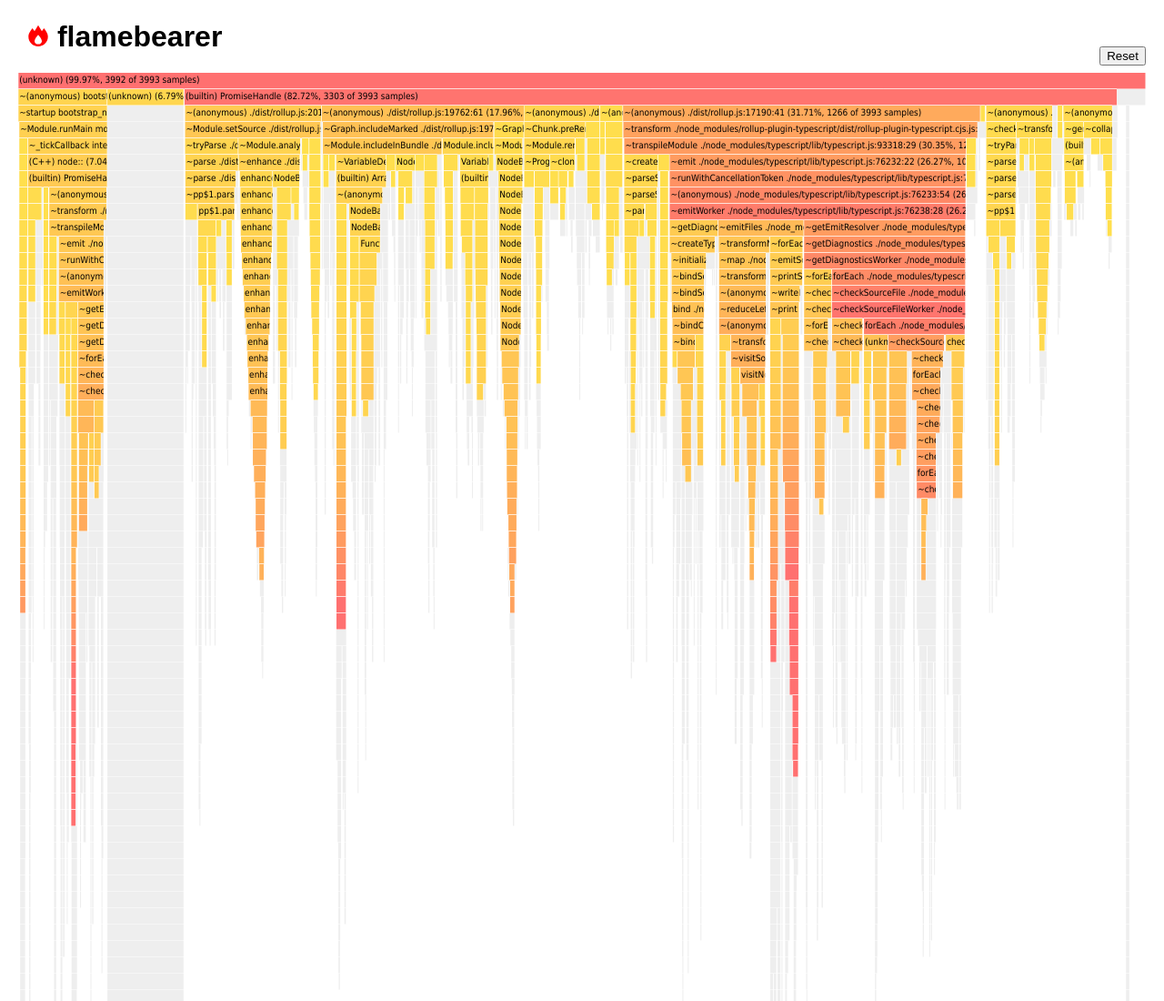
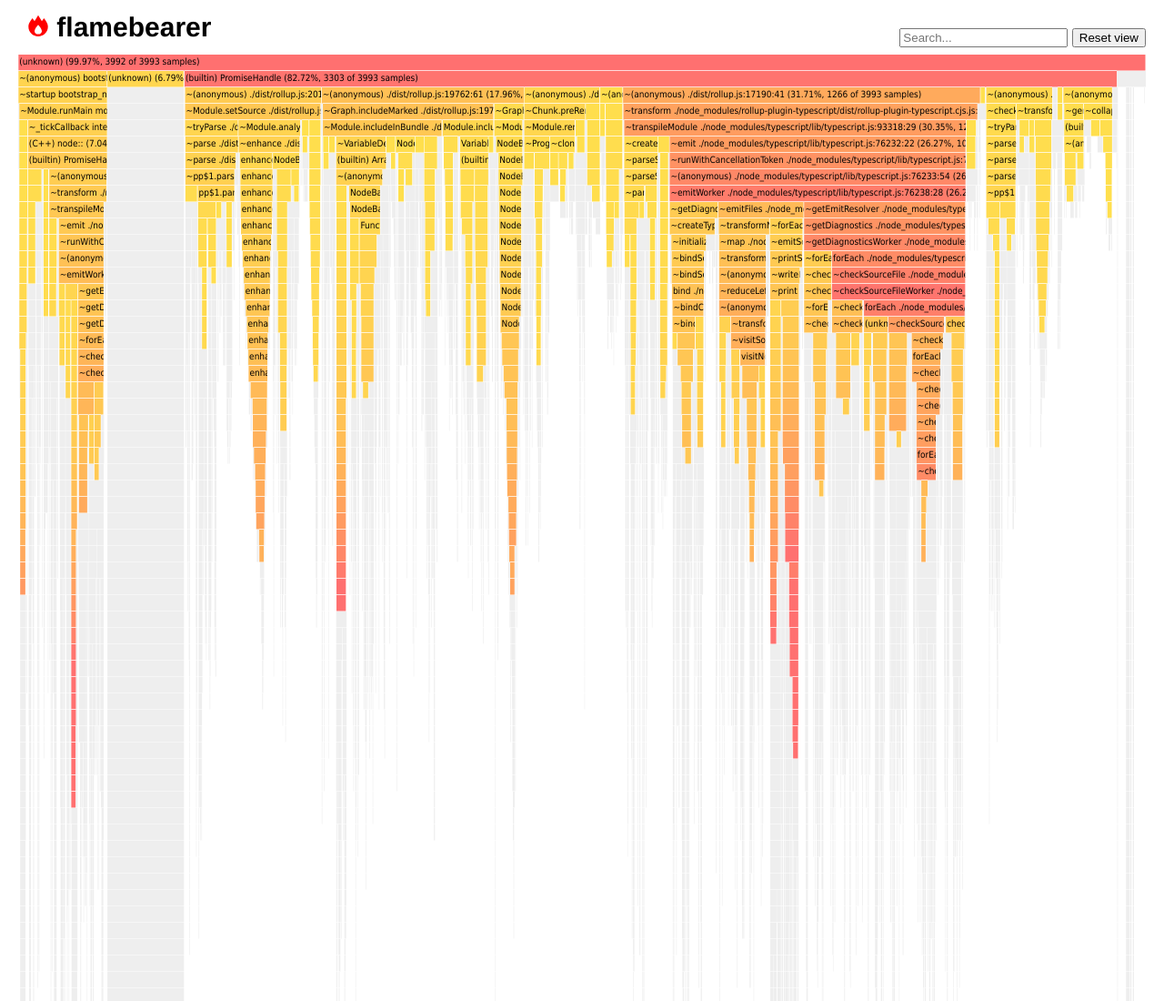
Before and after one commit to mapbox/flamebearer, a website: page examples/rollup.html in a window 1280 px wide. Shown: the top 1100 px of the page at 91% size. Drawn offline with Linux system fonts and the light colour scheme.

Commit message:
update example

```diff
--- a/examples/rollup.html
+++ b/examples/rollup.html
@@ -7,22 +7,28 @@
     html, body { height: 100%; }
     body { font-family: sans-serif; margin: 0; line-height: 1.4; }
     body.hover { background: #cfc; }
-    h1 { margin: 0 30px; line-height: 80px; }
+    h1 { font: bold 30px/60px "Helvetica Neue", sans-serif; margin: 30px 30px 10px; }
+    h1 a { color: black; text-decoration: none; }
+    h1 a:hover { text-decoration: underline; }
+    #fire-icon { fill: red; }
     #intro { margin: 0 30px; }
     #intro p { margin: 0 0 1em; }
-    #fire-icon { fill: red; }
     p.code { color: #444; line-height: 1.2; }
     code span { color: #aaa; }
     #canvas { width: 100%; }
-    #controls { position: absolute; top: 50px; right: 20px; display: none; }
-    #highlight { position: fixed; pointer-events: none; background: #ffffff30;}
+    #controls { position: absolute; top: 30px; right: 20px; display: none; }
+    #highlight { position: fixed; pointer-events: none; background: #ffffff40; }
+    .loaded #intro { display: none; }
+    .loaded h1 { line-height: 60px; margin: 0 30px; }
+    .loaded #controls { display: block; }
 </style>
 </head>
 <body>
 
-<h1><svg id="fire-icon" xmlns:svg="http://www.w3.org/2000/svg" xmlns="http://www.w3.org/2000/svg" xmlns:xlink="http://www.w3.org/1999/xlink" width="24px" height="24px" viewBox="0 0 15 15" style="enable-background:new 0 0 15 15;" xml:space="preserve"><path d="M7.5,0.5L5,4.5l-1.5-2 C2.9452,3.4753,0.8036,5.7924,0.8036,8.3036C0.8036,12.002,3.8017,15,7.5,15s6.6964-2.998,6.6964-6.6964 c0-2.5112-2.1416-4.8283-2.6964-5.8036l-1.5,2L7.5,0.5z M7.5,7c0,0,2.5,2.5618,2.5,4.5c0,0.8371-0.8259,2-2.5,2S5,12.3371,5,11.5 C5,9.6283,7.5,7,7.5,7z"/></svg> flamebearer</h1>
+<h1><svg id="fire-icon" xmlns:svg="http://www.w3.org/2000/svg" xmlns="http://www.w3.org/2000/svg" xmlns:xlink="http://www.w3.org/1999/xlink" width="24px" height="24px" viewBox="0 0 15 15" style="enable-background:new 0 0 15 15;" xml:space="preserve"><path d="M7.5,0.5L5,4.5l-1.5-2 C2.9452,3.4753,0.8036,5.7924,0.8036,8.3036C0.8036,12.002,3.8017,15,7.5,15s6.6964-2.998,6.6964-6.6964 c0-2.5112-2.1416-4.8283-2.6964-5.8036l-1.5,2L7.5,0.5z M7.5,7c0,0,2.5,2.5618,2.5,4.5c0,0.8371-0.8259,2-2.5,2S5,12.3371,5,11.5 C5,9.6283,7.5,7,7.5,7z"/></svg> <a href="https://github.com/mapbox/flamebearer">flamebearer</a></h1>
 <div id="controls">
-    <button id="reset">Reset</button>
+    <input id="search" placeholder="Search..." />
+    <button id="reset">Reset view</button>
 </div>
 <div id="highlight"></div>
 <div id="intro"><!--  --></div>
@@ -32,7 +38,7 @@
 <script>'use strict';
 
 const introEl = document.getElementById('intro');
-const controlsEl = document.getElementById('controls');
+const searchEl = document.getElementById('search');
 const canvas = document.getElementById('canvas');
 const ctx = canvas.getContext('2d');
 
@@ -44,13 +50,14 @@ numTicks = 3993;
 
 let rangeMin = 0;
 let rangeMax = 1;
-let numSkippedLevels = 0;
-let graphWidth, numTicksLeft, numTicksRight, pxPerTick;
+let topLevel = 0;
+let query = '';
+let graphWidth, pxPerTick;
 
 const padding = 20;
 const pxPerLevel = 18;
 const collapseThreshold = 5;
-const hideThreshold = 1;
+const hideThreshold = 0.5;
 const labelThreshold = 20;
 
 if (levels) {
@@ -58,8 +65,7 @@ if (levels) {
 }
 
 function init() {
-    introEl.innerHTML = '';
-    controlsEl.style.display = 'block';
+    document.body.classList.add('loaded');
 
     // delta-decode bar positions
     for (const level of levels) {
@@ -85,29 +91,40 @@ canvas.onclick = (e) => {
     removeHighlight();
 };
 document.getElementById('reset').onclick = () => {
+    searchEl.value = query = '';
     window.location.hash = '';
+    render();
 };
 window.onresize = render;
+
+searchEl.oninput = (e) => {
+    query = e.target.value;
+    render();
+};
 
 function updateFromHash() {
     const [i, j] = window.location.hash.substr(1).split(',').map(Number);
 
     if (!isNaN(i) && !isNaN(j)) {
-        numSkippedLevels = i;
+        topLevel = i;
         rangeMin = levels[i][j] / numTicks;
         rangeMax = (levels[i][j] + levels[i][j + 1]) / numTicks;
     } else {
-        numSkippedLevels = 0;
+        topLevel = 0;
         rangeMin = 0;
         rangeMax = 1;
     }
+}
+
+function tickToX(i) {
+    return (i - numTicks * rangeMin) * pxPerTick + padding;
 }
 
 function render() {
     if (!levels) return;
 
     graphWidth = canvas.width = canvas.clientWidth;
-    canvas.height = pxPerLevel * (levels.length - numSkippedLevels);
+    canvas.height = pxPerLevel * (levels.length - topLevel);
     canvas.style.height = canvas.height + 'px';
 
     if (devicePixelRatio > 1) {
@@ -116,66 +133,63 @@ function render() {
         ctx.scale(2, 2);
     }
 
-    numTicksLeft = numTicks * rangeMin;
-    numTicksRight = numTicks * rangeMax;
-    pxPerTick = (graphWidth - 2 * padding) / (numTicksRight - numTicksLeft);
+    pxPerTick = (graphWidth - 2 * padding) / numTicks / (rangeMax - rangeMin);
 
     ctx.textBaseline = 'middle';
     ctx.font = '10px Tahoma, sans-serif';
     ctx.strokeStyle = 'white';
 
-    for (let i = 0; i < levels.length - numSkippedLevels; i++) {
-        const level = levels[numSkippedLevels + i];
+    for (let i = 0; i < levels.length - topLevel; i++) {
+        const level = levels[topLevel + i];
 
         for (let j = 0; j < level.length; j += 3) {
             const barIndex = level[j];
-            const x = (barIndex - numTicksLeft) * pxPerTick + padding;
+            const x = tickToX(barIndex);
             const y = i * pxPerLevel;
             let numBarTicks = level[j + 1];
 
-            let collapsed = false;
+            const inQuery = query && (names[level[j + 2]].indexOf(query) >= 0) || false;
 
-            if (numBarTicks * pxPerTick <= collapseThreshold) {
-                collapsed = true;
-
+            // merge very small blocks into big "collapsed" ones for performance
+            let collapsed = numBarTicks * pxPerTick <= collapseThreshold;
+            if (collapsed) {
                 while (
                     j < level.length - 3 &&
                     barIndex + numBarTicks === level[j + 3] &&
-                    level[j + 4] * pxPerTick <= collapseThreshold
+                    level[j + 4] * pxPerTick <= collapseThreshold &&
+                    (inQuery === (query && (names[level[j + 5]].indexOf(query) >= 0) || false))
                 ) {
                     j += 3;
                     numBarTicks += level[j + 1];
                 }
             }
 
-            const sw = numBarTicks * pxPerTick - 0.5;
+            const sw = numBarTicks * pxPerTick - (collapsed ? 0 : 0.5);
+            const sh = pxPerLevel - 0.5;
 
-            if (x < padding) continue;
-            if (x + sw + padding > graphWidth) continue;
-            if (sw < hideThreshold) continue;
-
-            const sh = pxPerLevel - 0.5;
-            const ratio = numBarTicks / numTicks;
-            const localRatio = numBarTicks / (numTicksRight - numTicksLeft);
+            if (x < padding || x + sw + padding > graphWidth || sw < hideThreshold) continue;
 
             ctx.beginPath();
             ctx.rect(x, y, sw, sh);
 
+            const ratio = numBarTicks / numTicks;
+
             if (!collapsed) {
                 ctx.stroke();
-                const intensity = Math.min(1, localRatio * Math.pow(1.16, i));
+                const intensity = Math.min(1, ratio * Math.pow(1.16, i) / (rangeMax - rangeMin));
                 const h = 50 - 50 * intensity;
                 const l = 65 + 7 * intensity;
-                ctx.fillStyle = `hsl(${h}, 100%, ${l}%)`;
+                ctx.fillStyle = inQuery ? 'lightgreen' : `hsl(${h}, 100%, ${l}%)`;
             } else {
-                ctx.fillStyle = '#eee';
+                ctx.fillStyle = inQuery ? 'lightgreen' : '#eee';
             }
             ctx.fill();
 
             if (!collapsed && sw >= labelThreshold) {
+                const percent = Math.round(10000 * ratio) / 100;
+                const name = `${names[level[j + 2]]} (${percent}%, ${numBarTicks} of ${numTicks} samples)`;
                 ctx.save();
                 ctx.clip();
-                const name = `${names[level[j + 2]]} (${Math.round(10000 * ratio) / 100}%, ${numBarTicks} of ${numTicks} samples)`;
                 ctx.fillStyle = 'black';
                 ctx.fillText(name, Math.max(x, padding) + 1, y + sh / 2);
                 ctx.restore();
@@ -185,22 +199,20 @@ function render() {
 }
 
 function xyToBar(x, y) {
-    const i = Math.floor(y / pxPerLevel) + numSkippedLevels;
+    const i = Math.floor(y / pxPerLevel) + topLevel;
     const level = levels[i];
 
-    // TODO binary search
     for (let j = 0; j < level.length; j += 3) {
-        const x0 = (level[j] - numTicksLeft) * pxPerTick + padding;
-        const x1 = (level[j] + level[j + 1] - numTicksLeft) * pxPerTick + padding;
-        if (x1 - x0 > collapseThreshold && x >= x0 && x <= x1) {
-            return {i, j};
-        }
+        const x0 = tickToX(level[j]);
+        const x1 = tickToX(level[j] + level[j + 1]);
+        if (x1 - x0 > collapseThreshold && x >= x0 && x <= x1) return {i, j};
     }
 
     return {};
 }
 
 let highlightEl = document.getElementById('highlight');
+highlightEl.style.height = pxPerLevel + 'px';
 
 canvas.onmousemove = highlightCurrent;
 canvas.onmouseout = window.onscroll = removeHighlight;
@@ -221,17 +233,15 @@ function highlightCurrent(e) {
     canvas.style.cursor = 'pointer';
 
     const level = levels[i];
-    const x = (level[j] - numTicksLeft) * pxPerTick + padding;
-    const y = (i - numSkippedLevels) * pxPerLevel;
-    const sw = level[j + 1] * pxPerTick - 0.5;
-    const sh = pxPerLevel - 0.5;
+    const x = tickToX(level[j]);
+    const y = (i - topLevel) * pxPerLevel;
+    const sw = tickToX(level[j] + level[j + 1]) - x;
 
     const canvasPos = canvas.getBoundingClientRect();
     highlightEl.style.display = 'block';
     highlightEl.style.left = (canvasPos.left + x) + 'px';
     highlightEl.style.top = (canvasPos.top + y) + 'px';
     highlightEl.style.width = sw + 'px';
-    highlightEl.style.height = sh + 'px';
 }
 
 // (function frame() { if (levels) render(); requestAnimationFrame(frame); })();
```
